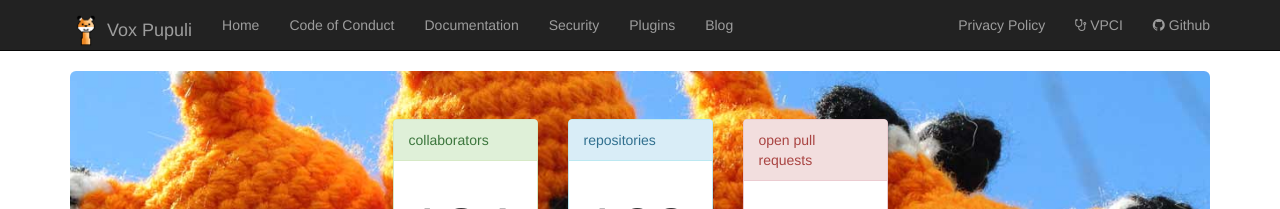
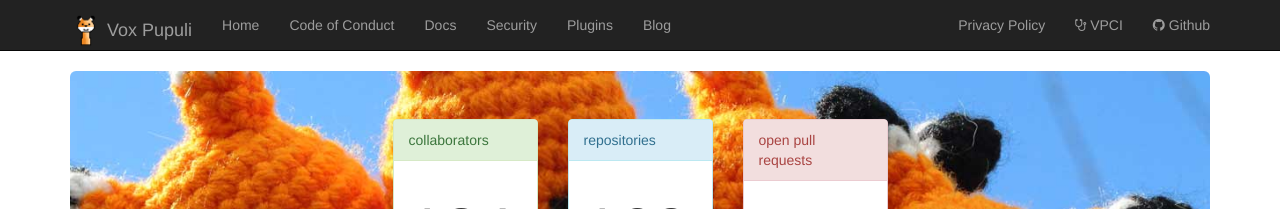
Before and after one commit to voxpupuli/voxpupuli.github.io, a Jekyll site: the page built from index.html, in a window 1280 px wide. Shown: the top 209 px of the page. Built offline with Jekyll 4.4.1, drawn with Linux system fonts in a browser that asks for light colours; nearby versions of some CDN libraries.

Commit message:
Shorten the header a bit
With the additional *Leadership* link in there, I'm a little concerned
that the header might be too wide. If so, we can shorten it easily by
not using the full word here.

```diff
--- a/_config.yml
+++ b/_config.yml
@@ -24,7 +24,7 @@ navigation:
     url: /
   - title: Code of Conduct
     url: /coc/
-  - title: Documentation
+  - title: Docs
     url: /docs/
   - title: Security
     url: /security/
```
